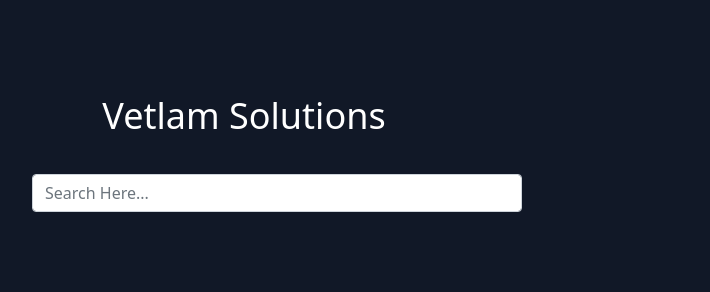
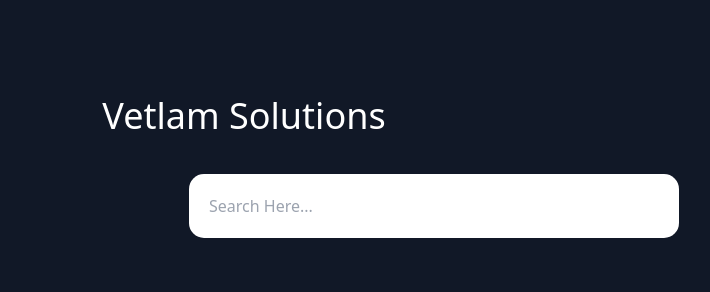
Before and after one commit to manlikestiffler/projectmanagementsystem1, a Django app: page / in a window 1280 px wide. Shown: the part 160-452 px from the top of the page, without its empty margins (396-1106 px from the left). Run offline with Django 3.2, Linux system fonts and the light colour scheme; the visitor is signed in with stand-in values (Sample User, id 1); data that the repository does not hold is empty.

Commit message:
Update home.html

```diff
--- a/templates/home.html
+++ b/templates/home.html
@@ -1,15 +1,25 @@
 {% extends "./base.html" %}
 
 {% block content %}
+
+<style>
+  .search-bar{
+    padding:20px;
+    border-radius:15px;s
+  }
+  .search-bar: focus{
+    border-color:green;
+  }
+</style>
 
 <section class="text-gray-400 bg-gray-900 body-font">
     <div class="container px-5 py-24 mx-auto">
       <div class="flex flex-col text-center w-full mb-20">
         <h1 class="sm:text-4xl text-3xl font-medium title-font mb-2 text-white">Vetlam Solutions</h1>
           <div class="form-outline" style="padding-left:380px;padding-top:30px" data-mdb-input-init>
-            <form class="header__search" method="GET" action="{% url 'project:home' %}">
+            <form class="header__search" method="GET" action="{% url 'project:home' %}" class="text-gray-400 bg-gray-900 body-font">
               {% csrf_token %}
-            <input type="text"  style="width:490px;" name="q" class="form-control" placeholder="Search Here..." aria-label="Search" />
+            <input type="text"  style="width:490px;" name="q" class="search-bar" placeholder="Search Here..." aria-label="Search" />
             </form>
           </div>
       </div>
```
